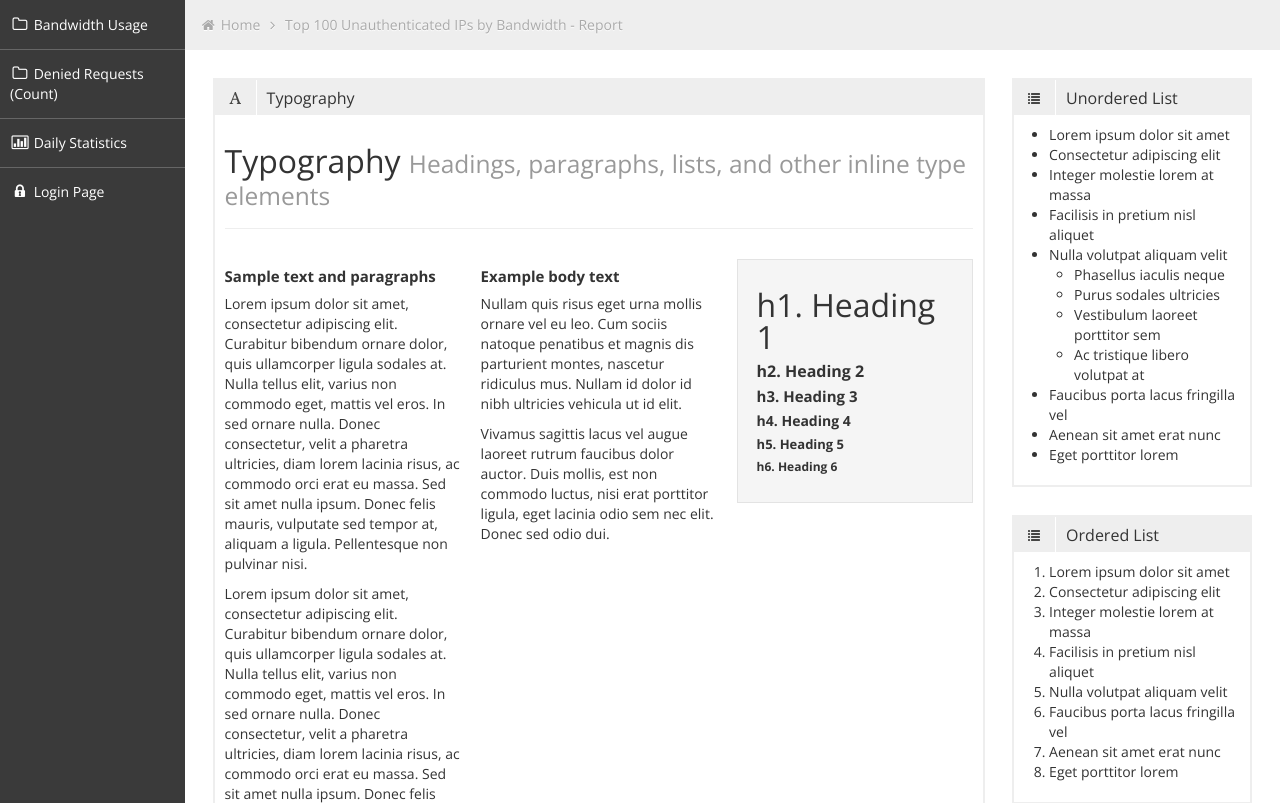
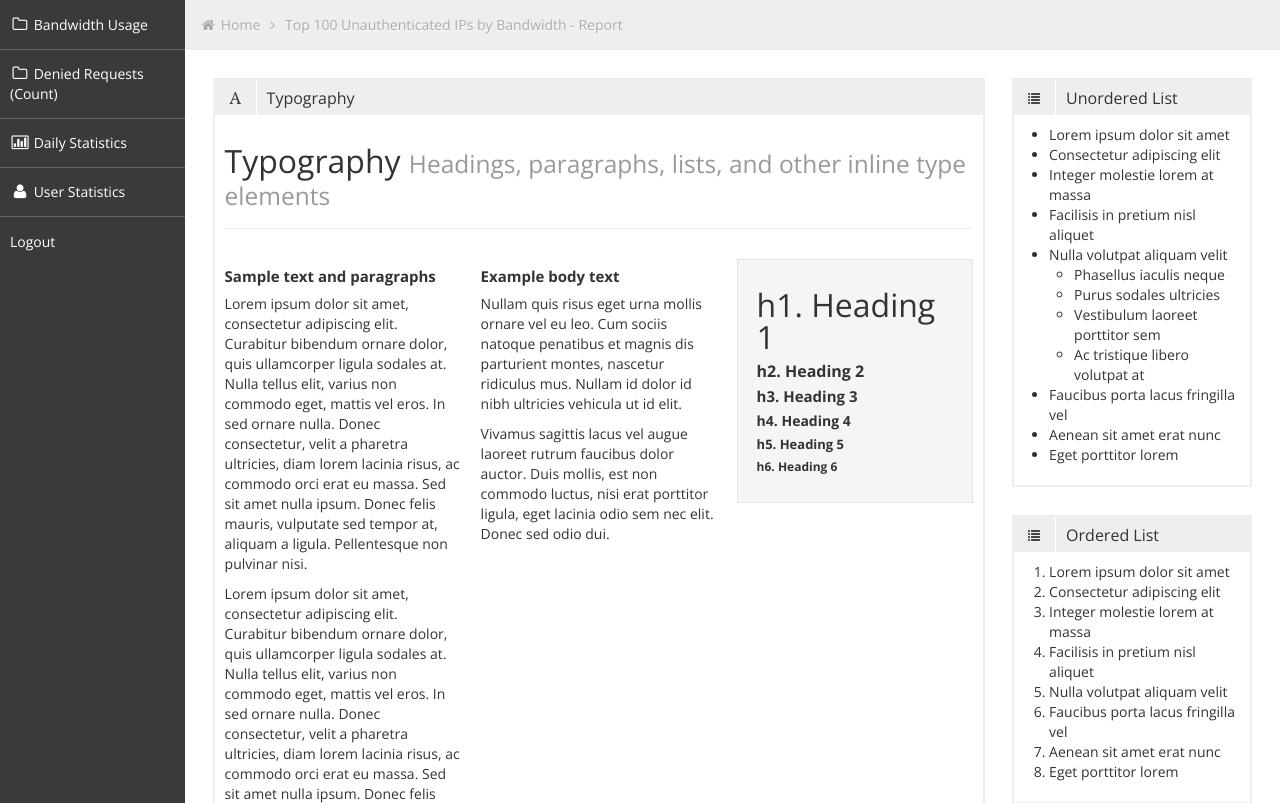
Before and after one commit to fahadysf/bluecoat-loganalyzer, a Django app: template templates/user-stats.html in a window 1280 px wide. Shown: the part 41-844 px from the top of the page. Run offline with Django 3.2, Linux system fonts and the light colour scheme; the template is opened without the code that fills it, so the values that code supplies are empty; some libraries are stand-ins or nearby versions.

Commit message:
Working on User Profile page

```diff
--- a/templates/base.html
+++ b/templates/base.html
@@ -97,7 +97,8 @@
 							</ul>
 						</li>
                         <li><a href="/daily-stats/"><i class="icon-bar-chart"></i><span class="hidden-tablet"> Daily Statistics </span></a></li>
-						<li><a href="login.html"><i class="icon-lock"></i><span class="hidden-tablet"> Login Page</span></a></li>
+                        <li><a href="/user-stats/"><i class="icon-user"></i><span class="hidden-tablet"> User Statistics </span></a></li>
+						<li><a href="login.html"><i class="ui-icon-power"></i><span class="hidden-tablet"> Logout </span></a></li>
 					</ul>
 				</div>
 			</div>
```
